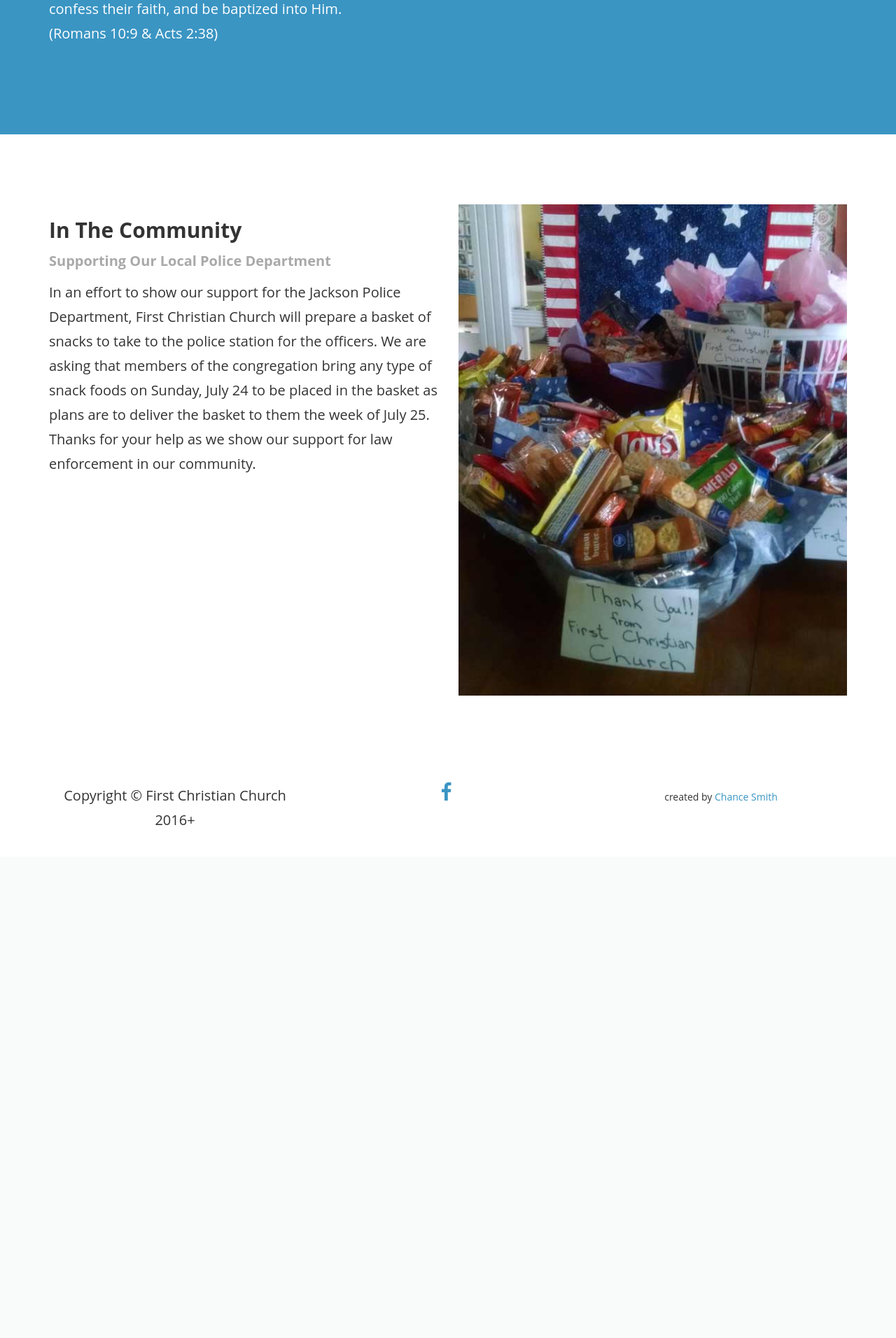
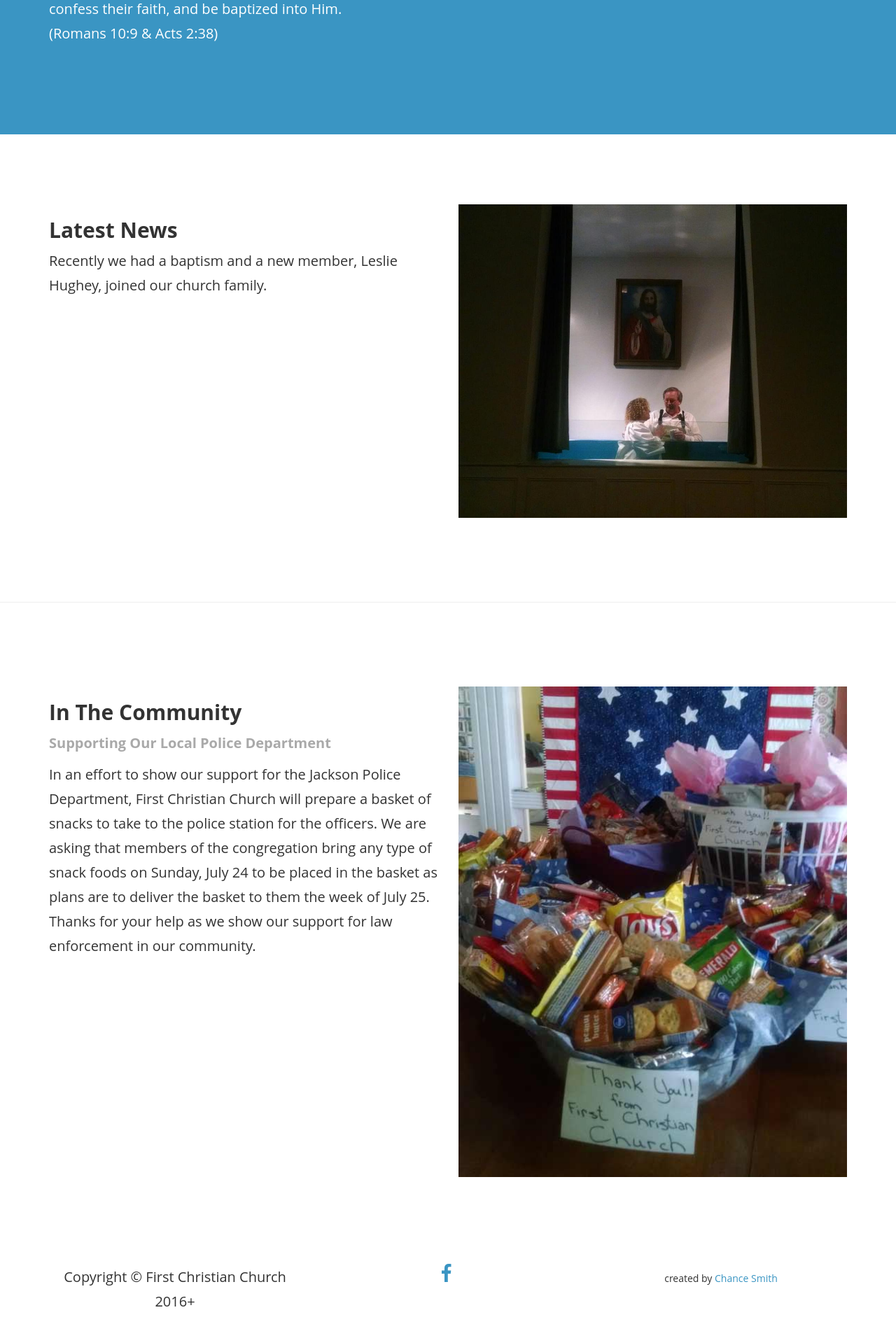
Before and after one commit to chancesmith/FCC, a PHP site: page / in a window 1280 px wide. Shown: the part 2040-3952 px from the top of the page at 70% size. Before the commit the page ends 3219 px from the top, so only its background shows below. Run offline with PHP 8.4, Linux system fonts and the light colour scheme; some libraries are stand-ins or nearby versions.

Commit message:
add baptism section

```diff
--- a/index.php
+++ b/index.php
@@ -87,6 +87,23 @@
     </div>
   </section>
 
+  <section class="events">
+    <div class="container">
+      <div class="row">
+        <div class="col-md-6">
+          <h2>Latest News</h2>
+          <!-- <p class="sub-line"><strong>Supporting Our Local Police Department</strong></p> -->
+          <p>Recently we had a baptism and a new member, Leslie Hughey, joined our church family.</p>
+        </div>
+        <div class="col-md-6">
+          <img src="img/fcc-baptism.jpg" class="img-responsive" alt="First Christian Church Supporting Jackson Police Department">
+        </div>
+      </div>
+    </div>
+  </section>
+
+  <hr>
+
   <section class="community">
     <div class="container">
       <div class="row">
@@ -96,7 +113,7 @@
           <p>In an effort to show our support for the Jackson Police Department, First Christian Church will prepare a basket of snacks to take to the police station for the officers. We are asking that members of the congregation bring any type of snack foods on Sunday, July 24 to be placed in the basket as plans are to deliver the basket to them the week of July 25. Thanks for your help as we show our support for law enforcement in our community.</p>
         </div>
         <div class="col-md-6">
-        <img src="img/fcc-supporting-jackson-police-department.jpg" class="img-responsive" alt="First Christian Church Supporting Jackson Police Department">
+          <img src="img/fcc-supporting-jackson-police-department.jpg" class="img-responsive" alt="First Christian Church Supporting Jackson Police Department">
         </div>
       </div>
     </div>
```
Also changed, not shown: img/fcc-baptism.jpg (added).
